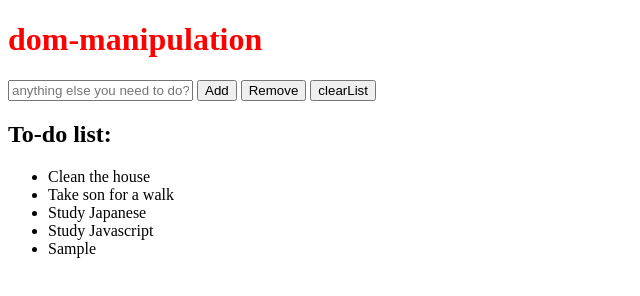
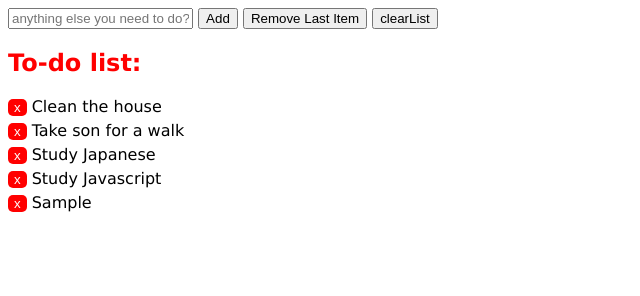
Before and after one commit to johannady2/add-remove-from-list-dom-manipulation, a plain HTML site: page index.html in a window 1280 px wide. Both pictures are taken after typing "Sample" into the empty fields and a click on the button "Add". Shown: the whole page, without its empty margins (0-640 px from the left). Drawn offline with Linux system fonts and the light colour scheme.

Commit message:
Added delete button for each item
also styled it a bit

```diff
--- a/index.html
+++ b/index.html
@@ -8,18 +8,17 @@
     <title>dom-manipulation</title>
 </head>
 <body>
-    <h1>dom-manipulation</h1>
 
     <input type="text" placeholder="anything else you need to do?" id="inputToDoItem">
     <button id="enterItemBtn">Add</button>
-    <button id="removeItemBtn">Remove</button>
+    <button id="removeItemBtn">Remove Last Item</button>
     <button id="clearList">clearList</button>
     <h2>To-do list:</h2>
     <ul id="toDoListUl">
-        <li class="toDoListItem"> Clean the house</li>
-        <li class="toDoListItem"> Take son for a walk</li>
-        <li class="toDoListItem"> Study Japanese</li>
-        <li class="toDoListItem"> Study Javascript</li>
+        <li class="toDoListItem"><button class="deleteThisItem">x</button>Clean the house</li>
+        <li class="toDoListItem"><button class="deleteThisItem">x</button>Take son for a walk</li>
+        <li class="toDoListItem"><button class="deleteThisItem">x</button>Study Japanese</li>
+        <li class="toDoListItem"><button class="deleteThisItem">x</button>Study Javascript</li>
     </ul>
 
     <script type="text/javascript" src="./script.js"></script>
--- a/script.js
+++ b/script.js
@@ -1,5 +1,7 @@
 var textBox= document.getElementById('inputToDoItem');
 var ul = document.getElementById('toDoListUl');//var ul = document.querySelector('ul');//alternative way
+
+createDeleteButtonsAndEventListeners();//needed only if there are already items on the list since the page loaded. basically, if you already added items in index.html
 
 function appendNewListItem()
 {
@@ -7,9 +9,18 @@ function appendNewListItem()
     {
         var newLi = document.createElement('li');
         newLi.className = 'toDoListItem';
+
+        var newDeleteBtn = document.createElement('button');
+        newDeleteBtn.innerHTML = 'x';
+        newDeleteBtn.className = 'deleteThisItem';
+        newLi.appendChild(newDeleteBtn);
         newLi.appendChild(document.createTextNode(textBox.value));
         ul.appendChild(newLi);
         textBox.value = '';
+
+        createDeleteButtonsAndEventListeners();
+
+
     }
 }
 
@@ -30,10 +41,33 @@ function addToListAfterKeyPress(event)
     }
 }
 
+function createDeleteButtonsAndEventListeners()
+{
+    var deleteButtons = document.getElementsByClassName('deleteThisItem');
+    var iDel = deleteButtons.length;
+
+    while(iDel > 0)
+    {
+        iDel--;
+        console.log(iDel);
+        console.log(deleteButtons[iDel]);
+
+        deleteButtons[iDel].removeEventListener('click', deleteThisItemFunc);//prevent event listener duplicates
+        deleteButtons[iDel].addEventListener('click', deleteThisItemFunc);
+    }
+}
+
+function deleteThisItemFunc(event)
+{
+    event.target.parentElement.remove();
+}
+
+
 
 textBox.addEventListener('keypress',addToListAfterKeyPress);
 document.getElementById('enterItemBtn').addEventListener('click',appendNewListItem);
 document.getElementById('removeItemBtn').addEventListener('click', removeLastItem);
+
 document.getElementById('clearList').addEventListener('click', ()=>
 {
     ul.innerHTML = '';
--- a/style.css
+++ b/style.css
@@ -1,4 +1,28 @@
-h1
+body
+{
+    font-family:Verdana;
+}
+h2
 {
     color: red;
 }
+
+#toDoListUl
+{
+    list-style: none;
+    padding: 0px;
+}
+
+#toDoListUl li
+{
+    margin-bottom: 5px;
+}
+
+.deleteThisItem
+{
+    background-color: red;
+    color: white;
+    border: 0px;
+    border-radius: 5px;
+    margin-right: 5px;
+}
```
